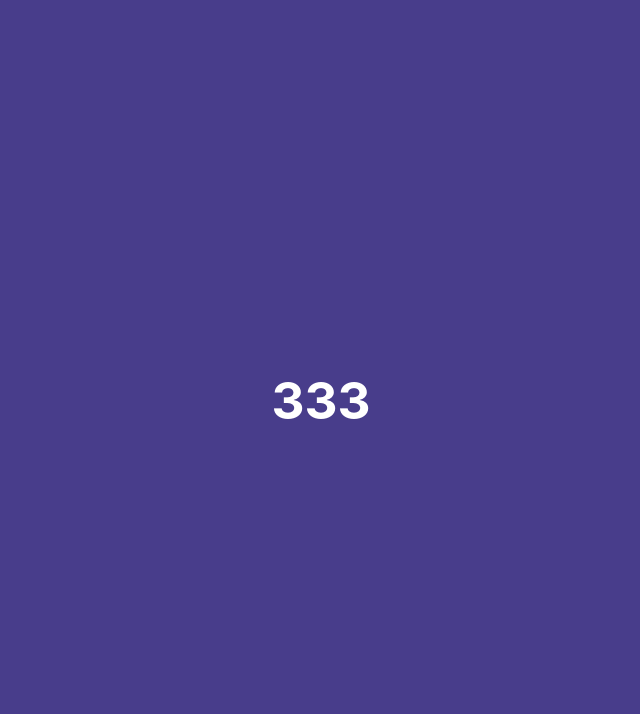
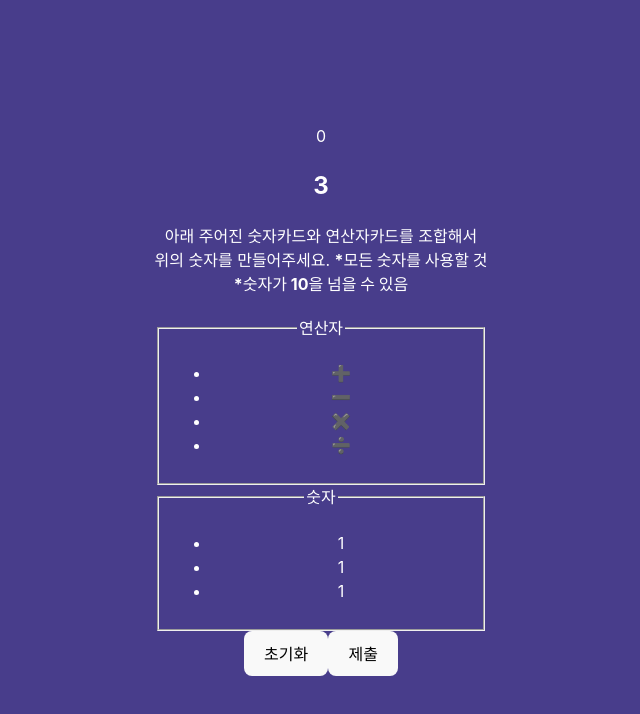
Before and after one commit to wondaero/dev.calc, a Vue app in the folder calc/: page / in a window 1280 px wide. Both pictures are taken after a click on the button "게임 시작". Shown: the top 714 px of the page, without its empty margins (319-959 px from the left). Built offline with nearby package versions, Linux system fonts and the light colour scheme.

Commit message:
게임 페이지 제작중

```diff
--- a/calc/src/App.vue
+++ b/calc/src/App.vue
@@ -2,7 +2,7 @@
   import IntroPage from './components/IntroPage.vue';
   import GamePage from './components/GamePage.vue';
 
-  import { ref, reactive, watch } from 'vue'
+  import { reactive, onMounted } from 'vue'
 
   const state = reactive({
     pageNm: 'intro',
@@ -14,12 +14,37 @@
     if(!data) return;
     state.pageNm = 'game';
     state.gameConfig = data;
+
+
+    //아래 임시
+    state.gameConfig = {
+        nums: 111,
+        answer: 3
+    };
   }
+
+  onMounted(() => {
+    const url = window.location;
+    if(url.search.indexOf('nums') > -1 && url.search.indexOf('answer') > -1){
+      const dataObj = {};
+      const keyValueArr = url.search.slice(1).split('&');
+      keyValueArr.forEach(el => {
+        const keyValue = el.split('=');
+
+        dataObj[keyValue[0]] = keyValue[1];
+      })
+
+
+
+      state.gameConfig = dataObj;
+      state.pageNm = 'game';
+    }
+  })
 </script>
 
 <template>
   <IntroPage @gameStart="gameStart" v-if="state.pageNm === 'intro'" />
-  <GamePage @gameStart="gameStart" v-else-if="state.pageNm === 'game'" :gameConfig="state.gameConfig" />
+  <GamePage v-else-if="state.pageNm === 'game'" :gameConfig="state.gameConfig" />
 </template>
 
 <style scoped>
--- a/calc/src/components/GamePage.vue
+++ b/calc/src/components/GamePage.vue
@@ -1,5 +1,5 @@
 <script setup>
-  import { defineProps } from 'vue';
+  import { defineProps, reactive } from 'vue';
   const props = defineProps({
     gameConfig: {
       type: Object,
@@ -7,14 +7,59 @@
     },
   });
 
+  const state = reactive({
+    nums: '',
+    answer: '',
+  });
+
+  const getRandomNum = (mn, mx) => Math.floor(Math.random() * (mx - mn + 1)) + mn;
+  // const nums = '1234567890';
+  const nums = '123456789';    //일단 0 뺌
+  const oprs = '+-*/';
+
+
   console.log(props.gameConfig);
+  if(props.gameConfig && props.gameConfig.nums !== undefined && props.gameConfig.answer !== undefined){
+    state.nums = props.gameConfig.nums;
+    state.answer = props.gameConfig.answer;
+  }
 
 
 </script>
 
 <template>
-  <h1>333</h1>
-
+  <aside id="recalCnt" class="recal-cnt">0</aside>
+  <main>
+      <h2 id="finalValue">{{ state.answer }}</h2>
+      <p>
+          아래 주어진 숫자카드와 연산자카드를 조합해서<br>
+          위의 숫자를 만들어주세요.
+          <strong>*모든 숫자를 사용할 것<br>*숫자가 10을 넘을 수 있음</strong>
+      </p>
+      <ul id="calcBoard" class="calc-board"></ul>
+      <h2 id="myValue" class="my-value"></h2>
+  </main>
+  <footer>
+      <fieldset>
+          <legend>연산자</legend>
+          <ul id="oprList" class="opr-list">
+              <li data-id="+" data-type="opr">➕</li>
+              <li data-id="-" data-type="opr">➖</li>
+              <li data-id="*" data-type="opr">✖️</li>
+              <li data-id="/" data-type="opr">➗</li>
+          </ul>
+      </fieldset>
+      <fieldset>
+          <legend>숫자</legend>
+          <ul id="numList" class="num-list">
+            <li v-for="(num, idx) in String(state.nums).split('')" :key="idx">{{ num }}</li>
+          </ul>
+      </fieldset>
+      <div class="btns">
+          <button id="init">초기화</button>
+          <button id="submit">제출</button>
+      </div>
+  </footer>
 </template>
 
 <style scoped lang="scss">
--- a/calc/src/components/IntroPage.vue
+++ b/calc/src/components/IntroPage.vue
@@ -45,7 +45,7 @@
   )
 
   const initConfig = () => {
-    state.numLen= 3;
+    state.numLen = 3;
     state.digitLen = 1;
     state.randomNumLen = false;
     state.randomDigitLen = false;
@@ -153,11 +153,14 @@
             justify-content: center;
             background: #ddd;
             box-shadow: inset 0 0 10px #000;
+            opacity: .2;
+            cursor: pointer;
           }
 
           input:checked + strong{
             background: #fff;
             box-shadow: 0 0 8px #fff;
+            opacity: 1;
           }
         }
 
@@ -191,11 +194,18 @@
         cursor: pointer; /* thumb를 클릭 가능한 상태로 설정 */
         position: relative;
         top: -6px;
-        box-shadow: 0 0 8px rgba(255, 255, 255, .8);
+        box-shadow: 0 0 8px rgba(255, 255, 255, .8), inset 0 0 8px rgba(0, 0, 0, .2);
       }
 
         &[disabled]{
-          opacity: .2;
+            &::-webkit-slider-runnable-track{
+              background: #888;
+            }
+
+            &::-webkit-slider-thumb{
+              background: #888;
+              box-shadow: inset 0 0 8px #999;
+            }
         }
       }
 
```
